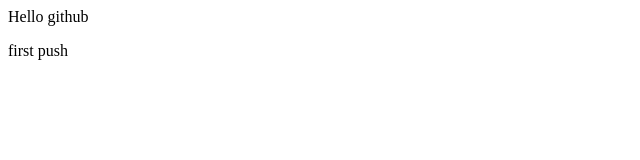
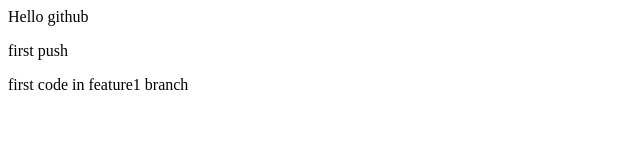
Before and after one commit to sankalllp/myproject, a plain HTML site: page index.html in a window 1280 px wide. Shown: the whole page, without its empty margins (0-640 px from the left). Drawn offline with Linux system fonts and the light colour scheme.

Commit message:
first commit in f1 branch

```diff
--- a/index.html
+++ b/index.html
@@ -5,3 +5,8 @@
 <p>
     first push
 </p>
+
+<p>
+    first code in feature1 branch
+
+</p>
```
